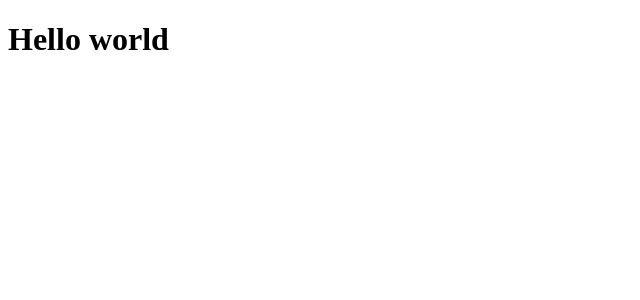
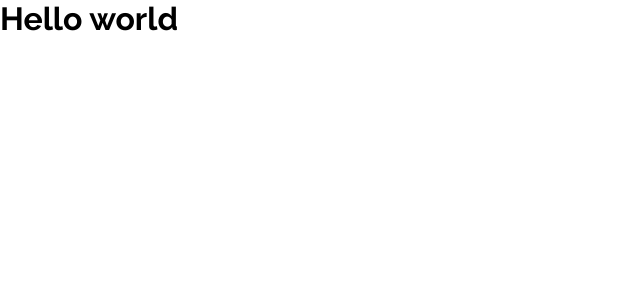
Before and after one commit to nakahwra/tractian-landing-page, a Next.js app: page / in a window 1280 px wide. Shown: the top 300 px of the page, without its empty margins (0-640 px from the left). Built offline with nearby package versions, Linux system fonts and the light colour scheme.

Commit message:
💄 Add global styles

```diff
--- a/src/pages/_app.tsx
+++ b/src/pages/_app.tsx
@@ -1,4 +1,6 @@
 import { AppProps } from 'next/app';
+
+import '../styles/global.scss';
 
 function MyApp({ Component, pageProps }: AppProps) {
   return <Component {...pageProps} />
--- /dev/null
+++ b/src/pages/_document.tsx
@@ -0,0 +1,20 @@
+import Document, { Head, Html, Main, NextScript } from "next/document";
+
+export default class MyDocument extends Document {
+    render() {
+        return (
+            <Html>
+                <Head>
+                    <link rel="preconnect" href="https://fonts.googleapis.com"/>
+                    <link href="https://fonts.googleapis.com/css2?family=Raleway:wght@400;700&display=swap" rel="stylesheet"/>
+
+                    <title>Tractian</title>
+                </Head>
+                <body>
+                    <Main />
+                    <NextScript />
+                </body>
+            </Html>
+        )
+    }
+}
--- /dev/null
+++ b/src/styles/global.scss
@@ -0,0 +1,28 @@
+* {
+    margin: 0;
+    padding: 0;
+    box-sizing: border-box;
+}
+
+:root {
+    --black: #000;
+    --white: #fff;
+
+    --blue-300: #18b3f6;
+    --blue-500: #185ef6;
+
+    --green-500: #22c55e;
+}
+
+body, input, textarea, select, button {
+    font: 400 1rem "Raleway", sans-serif;
+}
+
+button {
+    cursor: pointer;
+}
+
+a {
+    color: inherit;
+    text-decoration: none;
+}
```
